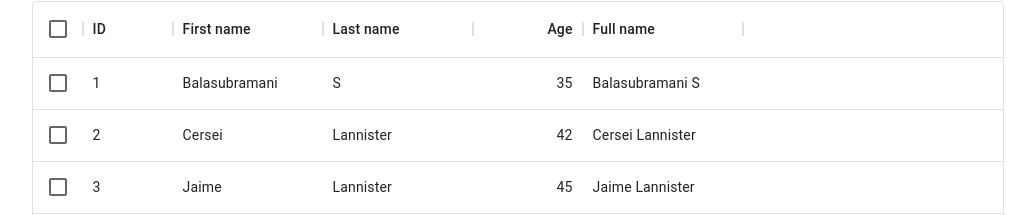
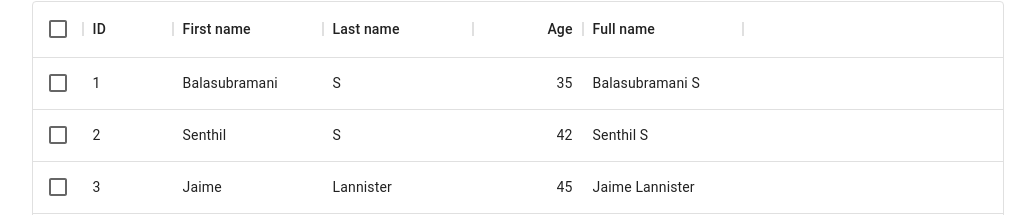
Before and after one commit to balasabi/nextjsproject, a Next.js app: page / in a window 1280 px wide. Shown: the part 239-454 px from the top of the page, without its empty margins (122-1157 px from the left). Built offline with nearby package versions, Linux system fonts and the light colour scheme.

Commit message:
code changed

```diff
--- a/pages/index.js
+++ b/pages/index.js
@@ -52,7 +52,7 @@ const columns = [
 
 const rows = [
   { id: 1, lastName: 'S', firstName: 'Balasubramani', age: 35 },
-  { id: 2, lastName: 'Lannister', firstName: 'Cersei', age: 42 },
+  { id: 2, lastName: 'S', firstName: 'Senthil', age: 42 },
   { id: 3, lastName: 'Lannister', firstName: 'Jaime', age: 45 },
   { id: 4, lastName: 'Stark', firstName: 'Arya', age: 16 },
   { id: 5, lastName: 'Targaryen', firstName: 'Daenerys', age: 60 },
```
